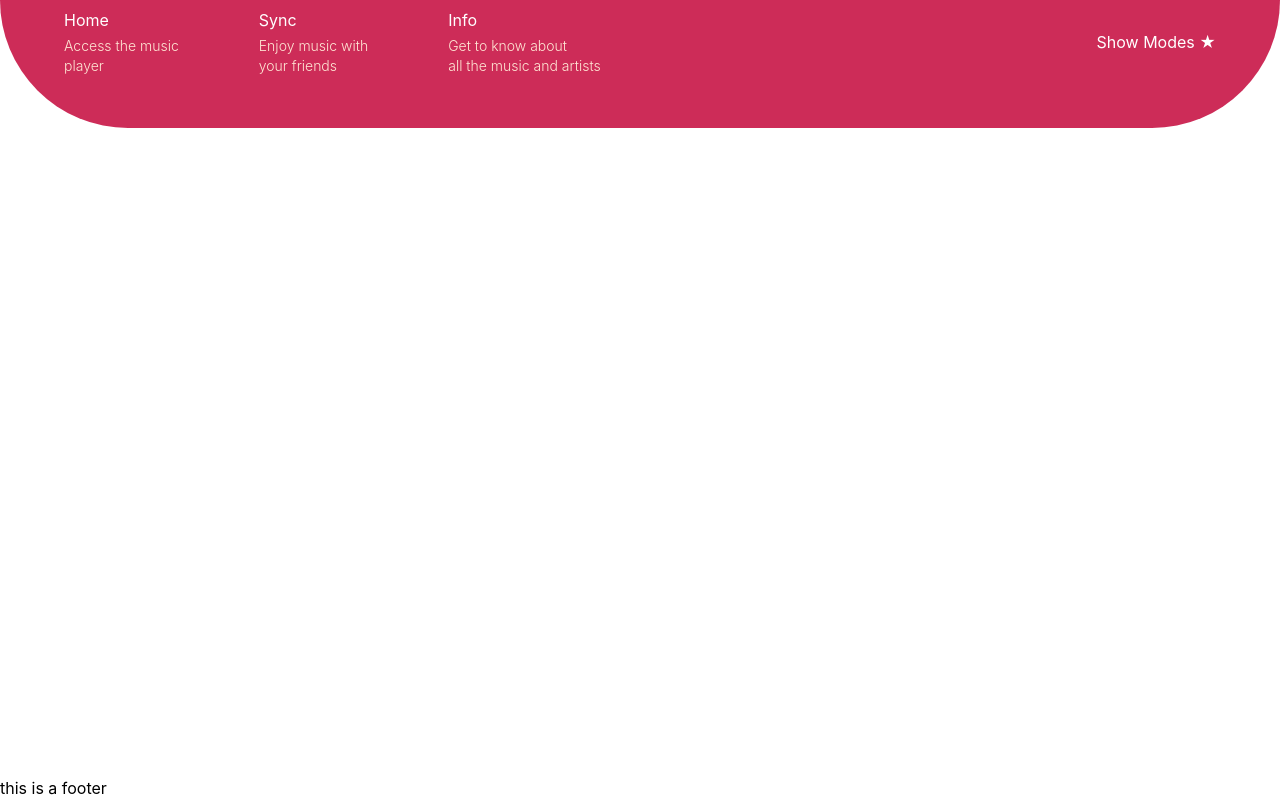
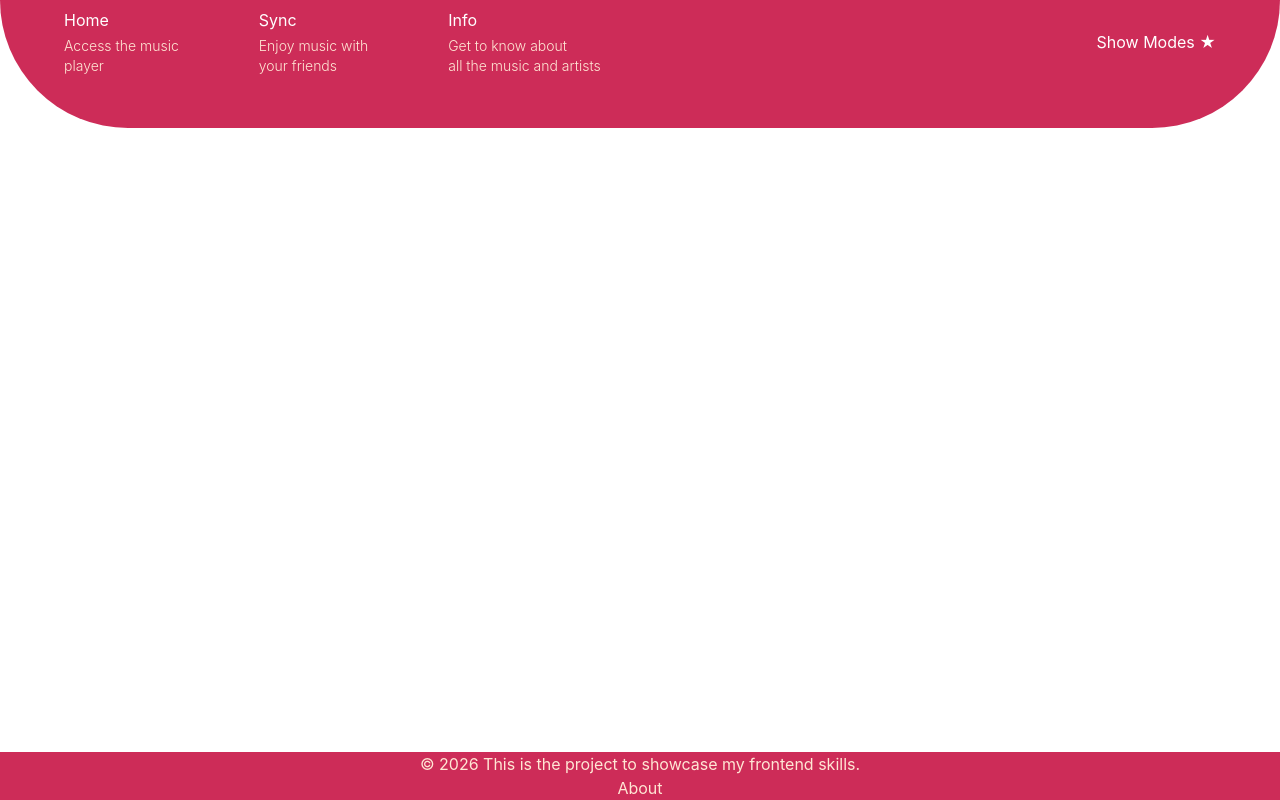
Before and after one commit to syeda-hira-batool/music-player, a React (Vite) app: page / in a window 1280 px wide. Built offline with nearby package versions, Linux system fonts and the light colour scheme.

Commit message:
Footer added

```diff
--- a/src/components/MyFooter.jsx
+++ b/src/components/MyFooter.jsx
@@ -1,7 +1,10 @@
+import React from "react";
+
 export default function MyFooter() {
     return (
-        <footer className="fixed bottom-0 w-full">
-            <h1>this is a footer</h1>
+        <footer className="fixed bottom-0 w-full , bg-[#CD2C58]" >
+            <p className="text-[#FFE6D4] ,  text-center ">&copy; 2026 This is the project to showcase my frontend skills.</p>
+            <h1 className="text-center text-[#FFE6D4]">About</h1>
         </footer>
     );
 }
```
